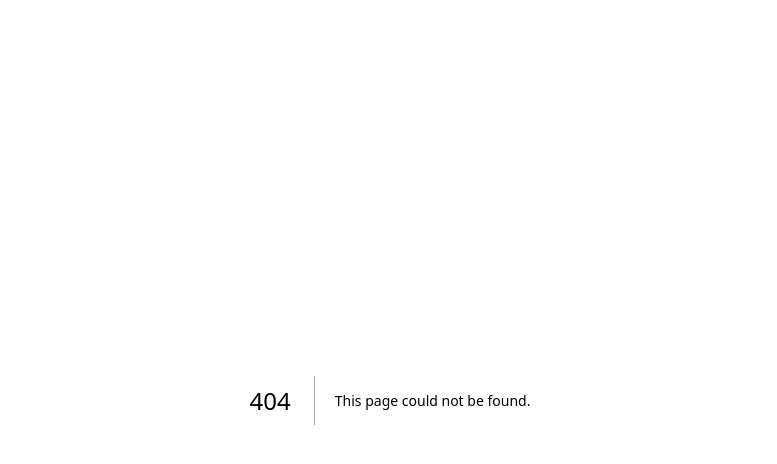
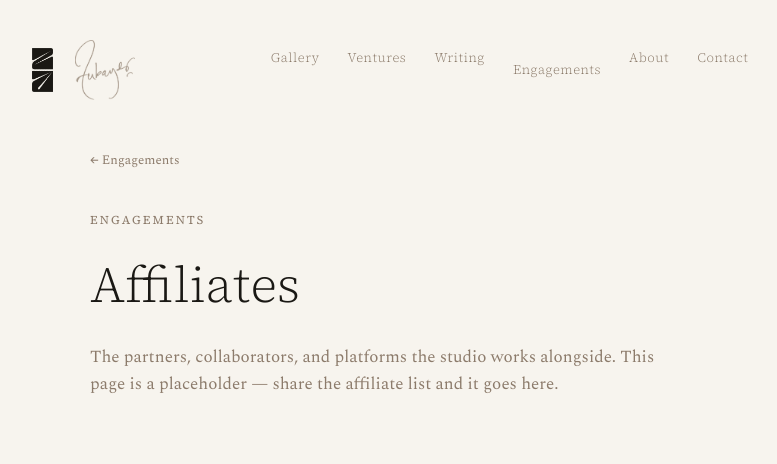
Before and after one commit to mirmuhtasimhasan-dev/zubayer-works, a Next.js app: page /affiliates in a window 1280 px wide. Before the commit this address had no page. Shown: the top 464 px of the page, without its empty margins (250-1027 px from the left). Built offline with nearby package versions, Linux system fonts and the light colour scheme.

Commit message:
ready for vercel

```diff
--- /dev/null
+++ b/app/(site)/affiliates/page.tsx
@@ -0,0 +1,30 @@
+import type { Metadata } from "next";
+import Link from "next/link";
+import Nav from "@/components/Nav";
+
+export const metadata: Metadata = {
+  title: "Affiliates — Zubayer Ahmed",
+};
+
+// A standalone page reached from Engagements -> Affiliates in the nav. Static for
+// now; wire it to the Studio (an "affiliate" doc type) once the partners are known.
+export default function AffiliatesPage() {
+  return (
+    <main>
+      <Nav />
+      <article className="post about-page">
+        <div className="about-page-head">
+          <Link href="/#services" className="post-back">&#8592; Engagements</Link>
+        </div>
+        <p className="eyebrow">Engagements</p>
+        <h1 className="about-title">Affiliates</h1>
+        <div className="post-body">
+          <p>
+            The partners, collaborators, and platforms the studio works alongside.
+            This page is a placeholder &mdash; share the affiliate list and it goes here.
+          </p>
+        </div>
+      </article>
+    </main>
+  );
+}
--- a/app/(site)/archive/[slug]/page.tsx
+++ b/app/(site)/archive/[slug]/page.tsx
@@ -31,7 +31,7 @@ export default async function AlbumPage({ params }: { params: Promise<{ slug: st
           <Link href="/#gallery" className="post-back">← The Archive</Link>
           <h1 className="album-title">{album.title}</h1>
           {album.place && <p className="album-place">{album.place}</p>}
-          <AlbumGallery photos={album.photos || []} />
+          <AlbumGallery photos={album.photos || []} albumTitle={album.title} albumDescription={album.description} />
         </div>
       </article>
     </main>
--- a/app/globals.css
+++ b/app/globals.css
@@ -31,9 +31,51 @@ button{font-family:inherit;cursor:pointer;}
    cream nav with no box. Hidden on the narrowest screens, where the nav is tight. */
 .nav-sign{height:60px;width:auto;display:block;}
 @media (max-width:600px){.nav-logo-img{height:32px;}.nav-sign{height:42px;}.nav-logo{gap:14px;}.nav{padding:26px var(--side);}}
-.nav-links{display:flex;gap:28px;}
+.nav-links{display:flex;gap:28px;align-items:center;}
 .nav-links a{font-family:var(--font-display),serif;font-size:13px;letter-spacing:.04em;color:var(--ash);transition:color .3s;}
 .nav-links a:hover{color:var(--ink);}
+
+/* Engagements carries a hover dropdown (Affiliates). The gap between trigger and
+   panel is bridged by the panel's top padding so the cursor never crosses a dead
+   zone and the menu stays open on the way down. */
+.nav-item-has-sub{position:relative;}
+.nav-sub{
+  position:absolute;top:100%;left:50%;transform:translateX(-50%) translateY(2px);
+  min-width:184px;padding:16px 0 0;display:flex;flex-direction:column;
+  opacity:0;visibility:hidden;pointer-events:none;
+  transition:opacity .32s ease,transform .4s cubic-bezier(.2,.7,.2,1);
+  z-index:60;
+}
+/* The card: no hard border, just a barely-there warm hairline and a soft, deep
+   shadow with an inner top highlight so it reads like a lifted paper chip. */
+.nav-sub::before{
+  content:"";position:absolute;top:16px;left:0;right:0;bottom:0;
+  background:rgba(250,248,243,.94);-webkit-backdrop-filter:blur(16px) saturate(1.05);backdrop-filter:blur(16px) saturate(1.05);
+  border:.5px solid rgba(120,100,75,.14);border-radius:13px;
+  box-shadow:0 1px 0 rgba(255,255,255,.7) inset,0 22px 48px -26px rgba(45,33,16,.5),0 4px 12px -8px rgba(45,33,16,.25);
+}
+/* A little pointer connecting the card to Engagements. */
+.nav-sub::after{
+  content:"";position:absolute;top:11px;left:50%;transform:translateX(-50%) rotate(45deg);
+  width:10px;height:10px;background:rgba(250,248,243,.94);
+  border-left:.5px solid rgba(120,100,75,.14);border-top:.5px solid rgba(120,100,75,.14);
+}
+.nav-item-has-sub:hover .nav-sub,.nav-item-has-sub:focus-within .nav-sub{
+  opacity:1;visibility:visible;pointer-events:auto;transform:translateX(-50%) translateY(0);
+}
+/* Items read as small editorial kickers; on hover a hairline grows in from the
+   left and the label steps in to meet it. */
+.nav-sub a{
+  position:relative;padding:11px 26px;font-family:var(--font-display),serif;
+  font-size:10.5px;letter-spacing:.2em;text-transform:uppercase;color:var(--ash);
+  white-space:nowrap;transition:color .3s ease,padding .35s cubic-bezier(.2,.7,.2,1);
+}
+.nav-sub a::before{
+  content:"";position:absolute;left:26px;top:50%;width:0;height:1px;
+  background:var(--ink);opacity:.55;transform:translateY(-50%);transition:width .35s cubic-bezier(.2,.7,.2,1);
+}
+.nav-sub a:hover{color:var(--ink);padding-left:42px;}
+.nav-sub a:hover::before{width:10px;}
 .nav-burger-btn{display:none;flex-direction:column;justify-content:center;gap:6px;width:28px;height:20px;background:none;border:0;padding:0;cursor:pointer;}
 .nav-burger-btn span{display:block;width:100%;height:1.5px;background:var(--ink);}
 
@@ -46,6 +88,8 @@ button{font-family:inherit;cursor:pointer;}
 .mobile-menu-links a{font-family:var(--font-display),serif;font-weight:400;font-size:clamp(34px,9vw,54px);line-height:1.28;color:var(--ink);opacity:0;transform:translateY(16px);transition:opacity .5s ease,transform .5s ease,color .25s;}
 .mobile-menu.open .mobile-menu-links a{opacity:1;transform:none;}
 .mobile-menu-links a:active{color:var(--ash);}
+/* Sub-item (Affiliates): smaller and indented so it reads as a child of Engagements. */
+.mobile-menu-links a.mobile-sub{font-size:clamp(20px,5.5vw,30px);color:var(--ash);padding-left:26px;line-height:1.5;}
 @media (min-width:821px){.mobile-menu{display:none!important;}}
 
 /* OPENING */
@@ -205,9 +249,12 @@ button{font-family:inherit;cursor:pointer;}
    player instead of the page going dark. The blur is what keeps the video
    readable against it; the veil alone is deliberately light. */
 .lightbox{position:fixed;inset:0;z-index:100;background:rgba(247,244,238,.72);backdrop-filter:blur(18px) saturate(1.05);-webkit-backdrop-filter:blur(18px) saturate(1.05);display:flex;align-items:center;justify-content:center;}
-/* Album lightbox: no shade at all — the photo just floats over the page. */
-.lightbox-light{background:transparent;backdrop-filter:none;-webkit-backdrop-filter:none;}
-.lightbox-light .lb-figure img{box-shadow:none;}
+/* Album lightbox: same frosted PAPER veil as the video one, so the open photo
+   sits on the site's own colour instead of floating over the raw page. */
+/* Album veil is denser than the video one: the grid behind is busy, so a heavier
+   paper wash + blur keeps focus on the open photo. */
+.lightbox-light{background:rgba(247,244,238,.94);backdrop-filter:blur(22px) saturate(1.05);-webkit-backdrop-filter:blur(22px) saturate(1.05);}
+.lightbox-light .lb-figure img{box-shadow:0 40px 90px -50px rgba(26,24,20,.55);}
 .lightbox img{max-width:88vw;max-height:88vh;object-fit:contain;box-shadow:0 40px 90px -50px rgba(26,24,20,.55);}
 /* Ink, not white — the veil is light now. */
 .lb-arrow{position:absolute;top:50%;transform:translateY(-50%);background:none;border:0;color:var(--ink);font-size:46px;opacity:.55;padding:20px;cursor:pointer;z-index:2;}
@@ -215,6 +262,28 @@ button{font-family:inherit;cursor:pointer;}
 .lb-figure{margin:0;max-width:88vw;max-height:88vh;display:flex;flex-direction:column;align-items:center;gap:12px;}
 .lb-figure img{max-width:88vw;max-height:82vh;object-fit:contain;}
 .lb-figure figcaption{color:var(--ash);font-size:13px;letter-spacing:.03em;}
+
+/* Album lightbox: image on the left, a text panel to its RIGHT (caption, or the
+   album name + short description). Stacks under the photo on narrow screens. */
+.lb-figure-row{flex-direction:row;align-items:center;gap:clamp(20px,3vw,44px);max-width:92vw;}
+.lb-figure-row img{max-width:min(66vw,900px);}
+.lb-meta{flex:0 1 300px;max-width:300px;text-align:left;align-self:center;}
+/* Light, warm, and italic — a name reads as an editorial caption, not a headline.
+   No black, no bold. */
+.lb-meta-title{font-family:var(--font-display),serif;font-weight:300;font-style:italic;font-size:clamp(20px,2.2vw,27px);line-height:1.2;letter-spacing:.01em;color:#6B5D4E;margin:0 0 14px;}
+.lb-meta-desc{font-family:var(--font-body),serif;font-weight:300;font-size:14.5px;line-height:1.7;color:var(--ash);margin:0;}
+.lb-meta-caption{font-family:var(--font-body),serif;font-weight:300;font-size:15px;line-height:1.7;color:#5A5044;margin:0;}
+/* Premium reveal: the panel is hidden until the cursor is over the photo, then it
+   drifts in. Touch has no hover, so it stays visible there (media query below). */
+@media (hover:hover) and (pointer:fine){
+  .lb-meta{opacity:0;transform:translateX(-10px);transition:opacity .7s cubic-bezier(.2,.7,.2,1),transform .7s cubic-bezier(.2,.7,.2,1);}
+  .lb-figure-row:hover .lb-meta{opacity:1;transform:none;}
+}
+@media (max-width:760px){
+  .lb-figure-row{flex-direction:column;align-items:center;gap:16px;}
+  .lb-figure-row img{max-width:88vw;max-height:70vh;}
+  .lb-meta{flex:none;max-width:88vw;text-align:center;}
+}
 
 /* The player is the one dark object on the light veil — the shadow lifts it off. */
 .eye-videobox{width:min(92vw,1120px);aspect-ratio:16/9;background:#000;object-fit:contain;box-shadow:0 50px 110px -55px rgba(26,24,20,.6);}
@@ -289,9 +358,8 @@ button{font-family:inherit;cursor:pointer;}
    that floods with ink on hover (the mark inverting to paper against it). */
 .arch-foot{margin-top:52px;padding:0 var(--side);display:flex;justify-content:center;}
 /* Gallery / Still Photos: a smaller sign-off, tucked to the right of the grid. */
-/* No side padding here: the section already pads, so keeping it would inset the
-   badge ~300px from the grid instead of sitting on its right edge. */
-.arch-foot-end{justify-content:flex-end;margin-top:34px;padding:0;}
+/* Centred under the album grid, just smaller than the home Archive badge. */
+.arch-foot-end{justify-content:center;margin-top:34px;}
 .arch-foot-end .bhb{--bhb-size:96px;}
 .arch-foot-end .bhb .bhb-ring-text{font-size:9px;letter-spacing:.14em;}
 .arch-foot-end .bhb .bhb-mark{width:19px;height:19px;}
@@ -407,6 +475,9 @@ button{font-family:inherit;cursor:pointer;}
 /* Body: text + images + videos, in any order */
 .venture-detail-body{margin-top:18px;}
 .v-media{margin:44px 0;}
+/* Body images sit narrower than the text column and centred, so a single graphic
+   (like the Jadughor plate) does not dominate the read. Video keeps full width. */
+.v-media:not(:has(.v-video)){max-width:460px;margin-left:auto;margin-right:auto;}
 .v-media img{width:100%;display:block;}
 .v-media .v-video{position:relative;aspect-ratio:16/9;background:var(--divider);overflow:hidden;}
 .v-media .v-video iframe{position:absolute;inset:0;width:100%;height:100%;border:0;display:block;}
--- a/components/Nav.tsx
+++ b/components/Nav.tsx
@@ -3,13 +3,16 @@ import { useEffect, useState } from "react";
 
 // About is its own page (/about); the rest are sections on the home page. Using
 // "/#section" (not "#section") so they also work from other pages like /about.
-const LINKS: [string, string][] = [
-  ["Gallery", "/gallery"],
-  ["Ventures", "/#ventures"],
-  ["Writing", "/#writing"],
-  ["Engagements", "/#services"],
-  ["About", "/about"],
-  ["Contact", "/#contact"],
+// `children` turns an item into a group: a hover dropdown on desktop, indented
+// sub-links on mobile.
+type NavItem = { label: string; href: string; children?: { label: string; href: string }[] };
+const LINKS: NavItem[] = [
+  { label: "Gallery", href: "/gallery" },
+  { label: "Ventures", href: "/#ventures" },
+  { label: "Writing", href: "/#writing" },
+  { label: "Engagements", href: "/#services", children: [{ label: "Affiliates", href: "/affiliates" }] },
+  { label: "About", href: "/about" },
+  { label: "Contact", href: "/#contact" },
 ];
 
 export default function Nav() {
@@ -36,9 +39,21 @@ export default function Nav() {
         </a>
 
         <div className="nav-links">
-          {LINKS.map(([label, href]) => (
-            <a key={href} href={href}>{label}</a>
-          ))}
+          {LINKS.map((item) =>
+            item.children ? (
+              // Hover to reveal the sub-items; the parent still links to its section.
+              <div key={item.href} className="nav-item-has-sub">
+                <a href={item.href}>{item.label}</a>
+                <div className="nav-sub" role="menu">
+                  {item.children.map((c) => (
+                    <a key={c.href} href={c.href} role="menuitem">{c.label}</a>
+                  ))}
+                </div>
+              </div>
+            ) : (
+              <a key={item.href} href={item.href}>{item.label}</a>
+            )
+          )}
         </div>
 
         <button className="nav-burger-btn" onClick={() => setOpen(true)} aria-label="Open menu">
@@ -55,14 +70,20 @@ export default function Nav() {
           <button className="mobile-close" onClick={close} aria-label="Close menu">✕</button>
         </div>
         <div className="mobile-menu-links">
-          {LINKS.map(([label, href], i) => (
+          {/* Flatten parents + their children into one list so each anchor keeps
+              its own staggered reveal; sub-items just carry .mobile-sub. */}
+          {LINKS.flatMap((item) => [
+            { ...item, sub: false },
+            ...(item.children || []).map((c) => ({ ...c, sub: true })),
+          ]).map((item, i) => (
             <a
-              key={href}
-              href={href}
+              key={item.href}
+              href={item.href}
               onClick={close}
-              style={{ transitionDelay: open ? `${i * 60 + 120}ms` : "0ms" }}
+              className={item.sub ? "mobile-sub" : ""}
+              style={{ transitionDelay: open ? `${i * 55 + 120}ms` : "0ms" }}
             >
-              {label}
+              {item.label}
             </a>
           ))}
         </div>
--- a/sanity/lib/queries.ts
+++ b/sanity/lib/queries.ts
@@ -86,7 +86,7 @@ export async function getGallery() {
 export async function getAlbum(slug: string) {
   return client.fetch(
     `*[_type == "galleryImage" && (slug.current == $slug || _id == $slug)][0]{
-      "id": _id, title, place, "slug": slug.current,
+      "id": _id, title, place, description, "slug": slug.current,
       "photos": photos[defined(asset)]{ ..., "ar": asset->metadata.dimensions.aspectRatio }
     }`,
     { slug }
```
Also changed, not shown: components/AlbumGallery.tsx (+22 -3 lines), sanity/schemaTypes/galleryImage.ts (+7 -0 lines).
